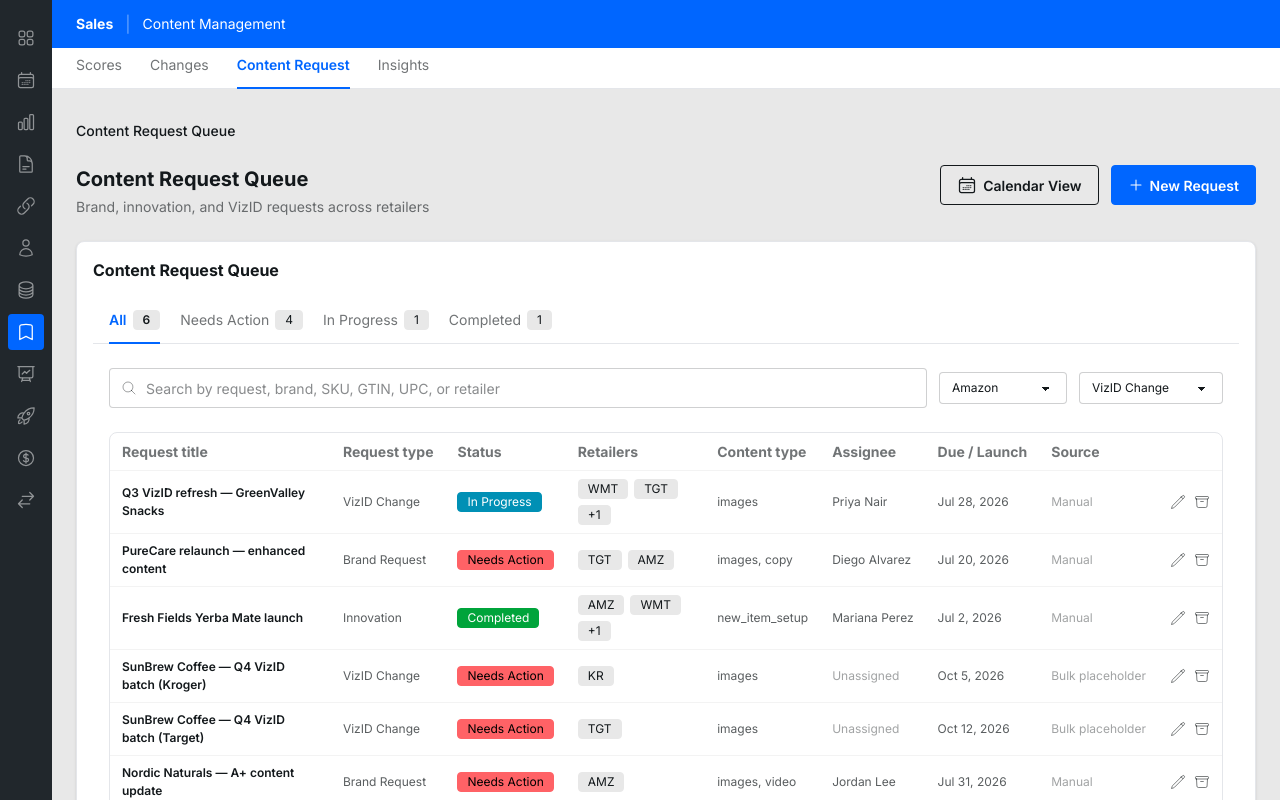
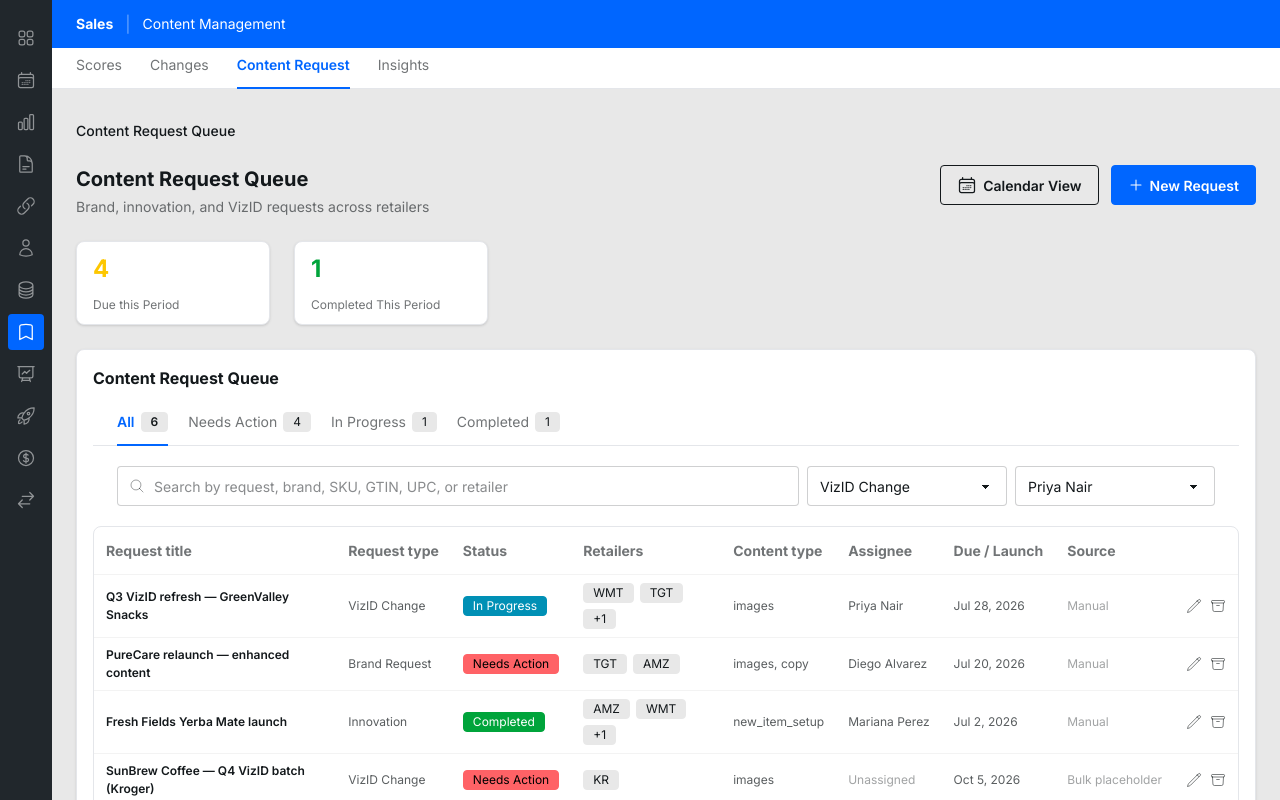
Before and after one commit to hidesignres-maker/galileo-bid-optimization, a React (Vite) app: page / in a window 1280 px wide. Shown: the top 800 px of the page. Built offline with nearby package versions, Linux system fonts and the light colour scheme.

Commit message:
Align Galileo queue composition with Figma

```diff
--- a/src/components/QueueMetricCards.jsx
+++ b/src/components/QueueMetricCards.jsx
@@ -1,31 +1,42 @@
 import { REQUEST_STATUS, isDueThisPeriod } from "../lib/models";
+import { Card } from "./ui/Card";
 
 /**
- * QueueMetricCards — Jira/Monday-style workload cards. Counts are derived
- * from the live `requests` array (including placeholder rows created by
- * Bulk CSV), not a separate stat store — so creating requests immediately
- * updates these.
+ * QueueMetricCards — Galileo summary-card row above the Queue surface.
+ *
+ * Two cards only, per the approved Figma composition: "Due this Period" and
+ * "Completed This Period". Values reuse the exact calculations this
+ * component already had — no new metric or calculation introduced:
+ *  - Due this Period: isDueThisPeriod(dueDate), unchanged (date-based, not
+ *    status-scoped).
+ *  - Completed This Period: reuses the existing all-time
+ *    `status === COMPLETED` count. There is no existing calculation that
+ *    additionally scopes "completed" to the current period, and combining
+ *    one wasn't introduced here per "do not add new calculations" — so the
+ *    card's title is period-scoped (Figma copy) but its number is the same
+ *    all-time Completed count that already existed. Flagged in the parity
+ *    report; not silently invented.
  */
 export function QueueMetricCards({ requests }) {
-  const inProgress = requests.filter((r) => r.status === REQUEST_STATUS.IN_PROGRESS).length;
   const dueThisPeriod = requests.filter((r) => isDueThisPeriod(r.dueDate)).length;
   const completed = requests.filter((r) => r.status === REQUEST_STATUS.COMPLETED).length;
-  const needsAction = requests.filter((r) => r.status === REQUEST_STATUS.NEEDS_ACTION).length;
 
   const cards = [
-    { label: "In Progress", value: inProgress, tone: "text-info" },
-    { label: "Due This Period", value: dueThisPeriod, tone: "text-warning" },
-    { label: "Completed", value: completed, tone: "text-success" },
-    { label: "Needs Action", value: needsAction, tone: "text-error" },
+    { label: "Due this Period", value: dueThisPeriod, tone: "text-warning" },
+    { label: "Completed This Period", value: completed, tone: "text-success" },
   ];
 
   return (
-    <div className="grid grid-cols-2 sm:grid-cols-4 gap-3">
+    <div className="flex gap-6">
       {cards.map((c) => (
-        <div key={c.label} className="card bg-base-100 border border-base-300 shadow-sm p-4">
+        <Card
+          key={c.label}
+          className="w-[194px] h-[84px] shrink-0"
+          bodyClassName="p-4 h-full flex flex-col justify-center"
+        >
           <div className={`text-2xl font-bold ${c.tone}`}>{c.value}</div>
           <div className="text-xs text-base-content/60 mt-1">{c.label}</div>
-        </div>
+        </Card>
       ))}
     </div>
   );
--- a/src/pages/ContentRequestQueue.jsx
+++ b/src/pages/ContentRequestQueue.jsx
@@ -1,10 +1,12 @@
-import { MagnifyingGlassIcon, PencilIcon, ArchiveBoxIcon, ChevronLeftIcon, ChevronRightIcon } from "@heroicons/react/24/outline";
+import { PencilIcon, ArchiveBoxIcon, ChevronLeftIcon, ChevronRightIcon } from "@heroicons/react/24/outline";
+import { MagnifyingGlassIcon } from "@heroicons/react/24/outline";
+import { QueueMetricCards } from "../components/QueueMetricCards";
 import { Card } from "../components/ui/Card";
 import { Table } from "../components/ui/Table";
 import { Input } from "../components/ui/Input";
 import { Select } from "../components/ui/Select";
 import { mockRetailers } from "../data/mockRetailers";
-import { REQUEST_TYPE_LABELS } from "../data/formOptions";
+import { REQUEST_TYPE_LABELS, mockAssignees } from "../data/formOptions";
 import { REQUEST_STATUS, getRequestDisplayDate } from "../lib/models";
 import { fmtDate } from "../lib/format";
 
@@ -27,7 +29,7 @@ const STATUS_LABEL = {
 // Status tabs use only real status values from lib/models.js. Figma's
 // reference screen also showed "Shipped" / "On Hold" / "Archive" tabs, but
 // those aren't values this prototype's data model defines — adding them
-// would mean inventing status/business logic, which is out of scope for a
+// would mean inventing status/business logic, out of scope for a
 // presentation-only pass. "Draft" is defined in REQUEST_STATUS but isn't
 // represented in the current mock data, so it's left out of the tab row
 // for now rather than shown as an always-empty tab.
@@ -42,8 +44,6 @@ const REQUEST_TYPE_FILTER_OPTIONS = Object.entries(REQUEST_TYPE_LABELS).map(([va
   value,
   label,
 }));
-
-const RETAILER_FILTER_OPTIONS = mockRetailers.map((r) => ({ value: r.code, label: r.name }));
 
 const MAX_VISIBLE_RETAILERS = 2;
 
@@ -64,31 +64,41 @@ function RetailerTags({ codes }) {
 }
 
 /**
- * ContentRequestQueue — presentation pass aligned to the approved Figma
- * reference. Data, counts, and status values are unchanged from the
- * prototype; only composition/hierarchy/density changed:
- *  - status tabs + toolbar (search / retailer / request type) + table +
- *    footer now live inside one dominant Card (the queue's "work surface"),
- *    replacing the separate QueueMetricCards tile row. QueueMetricCards.jsx
- *    itself is untouched and simply no longer rendered here.
- *  - Search, filters, tabs, pagination, and rows-per-page are presentation
- *    only — no filtering/pagination logic invented. All rows always render.
+ * ContentRequestQueue — Galileo composition parity pass.
+ * Data, counts, and status values are unchanged from the prototype; only
+ * geometry/composition changed to match the approved Figma frame:
+ *  - Summary cards (QueueMetricCards, 2 cards) render above this component's
+ *    own Card surface, at their approved 194x84 size / 24px gap.
+ *  - Status tabs: exactly 40px tall, 24px horizontal inset.
+ *  - Toolbar: Search (dominant) + Request Type + Assignee (each 200px),
+ *    8px gap, 24px/12px padding, all controls 40px tall. The Assignee
+ *    filter replaces the prior Retailers filter — visual-only substitution,
+ *    sourced entirely from existing `mockAssignees` data (see parity
+ *    report), not a new data source. mockRetailers/retailerLabel stay
+ *    imported — still used by the table's own Retailers column.
+ *  - Table: no extra nested inset (flush with the Card), explicit 48px
+ *    header/row height.
+ *  - Footer: 24px horizontal inset, exactly 64px tall.
+ *  - Search, filters, tabs, pagination, and rows-per-page remain
+ *    presentation only — no filtering/pagination logic invented or
+ *    changed. All rows always render.
  *  - Row actions (edit/archive icons) are decorative; no edit/archive
  *    callback exists anywhere in this prototype yet.
- *  - "New Request" now lives in the page-level header in App.jsx, not in
- *    this component — `onNewRequest` is no longer a prop here.
  */
 export function ContentRequestQueue({ requests }) {
   const countFor = (key) =>
     key === "all" ? requests.length : requests.filter((r) => r.status === key).length;
 
   return (
+    <div className="flex flex-col gap-6">
+      <QueueMetricCards requests={requests} />
+
       <Card title="Content Request Queue" bodyClassName="p-0">
-      {/* Status tabs — display only. Not wired to filtering (see file-level
-          comment): all rows always render below regardless of which tab
-          reads as active. "All" is shown active by default since that's the
-          only state that doesn't imply a filter decision we haven't built. */}
-      <div className="flex items-center gap-5 px-4 pt-3 border-b border-base-300">
+        {/* Status tabs — display only, 40px tall. Not wired to filtering:
+            all rows always render below regardless of which tab reads as
+            active. "All" is shown active by default since that's the only
+            state that doesn't imply a filter decision we haven't built. */}
+        <div className="h-10 flex items-end gap-5 px-6 border-b border-base-300">
           {STATUS_TABS.map((tab) => (
             <span
               key={tab.key}
@@ -105,28 +115,29 @@ export function ContentRequestQueue({ requests }) {
         </div>
 
         {/* Toolbar — search + filters are presentation only (uncontrolled,
-          no onChange wiring), reusing the existing Input/Select wrappers. */}
-      {/* Input/Select both hardcode w-full on their own root element, so a
-          width passed via containerClassName competes with that same
-          property instead of overriding it. Each control gets its own
-          sized wrapper div here so search reliably stays dominant. */}
-      <div className="flex items-center gap-3 p-4">
+            no onChange wiring), reusing the existing Input/Select wrappers.
+            Each control gets its own sized wrapper div rather than a width
+            passed via containerClassName, since Input/Select hardcode
+            w-full on their own root element and a competing width class
+            there isn't guaranteed to win the cascade. */}
+        <div className="flex items-center gap-2 px-6 py-3">
           <div className="flex-1 relative">
             <MagnifyingGlassIcon className="w-4 h-4 text-base-content/40 absolute left-3 top-1/2 -translate-y-1/2 pointer-events-none z-10" />
             <Input placeholder="Search by request, brand, SKU, GTIN, UPC, or retailer" className="pl-9" />
           </div>
-        <div className="w-32 shrink-0">
-          <Select className="select-sm" placeholder="Retailers" options={RETAILER_FILTER_OPTIONS} />
+          <div className="w-[200px] shrink-0">
+            <Select placeholder="Request Type" options={REQUEST_TYPE_FILTER_OPTIONS} />
           </div>
-        <div className="w-36 shrink-0">
-          <Select className="select-sm" placeholder="Request Type" options={REQUEST_TYPE_FILTER_OPTIONS} />
+          <div className="w-[200px] shrink-0">
+            <Select placeholder="Assignee" options={mockAssignees} />
           </div>
         </div>
 
-      <div className="px-4 pb-4">
+        {/* Table — flush with the Card (no extra nested horizontal inset);
+            explicit 48px header/row height via h-12 on each <tr>. */}
         <Table>
           <thead>
-            <tr>
+            <tr className="h-12">
               <th className="whitespace-nowrap">Request title</th>
               <th className="whitespace-nowrap">Request type</th>
               <th className="whitespace-nowrap">Status</th>
@@ -140,7 +151,7 @@ export function ContentRequestQueue({ requests }) {
           </thead>
           <tbody>
             {requests.map((req) => (
-              <tr key={req.id}>
+              <tr key={req.id} className="h-12">
                 <td className="font-semibold text-base-content">
                   {req.title || <span className="italic font-normal text-base-content/40">Untitled</span>}
                 </td>
@@ -186,12 +197,11 @@ export function ContentRequestQueue({ requests }) {
             )}
           </tbody>
         </Table>
-      </div>
 
-      {/* Footer — pagination and rows-per-page are decorative; there is no
-          pagination state anywhere in this prototype (all rows always
-          render). */}
-      <div className="grid grid-cols-3 items-center px-4 py-3 border-t border-base-300 text-sm text-base-content/50">
+        {/* Footer — 64px tall, 24px horizontal inset. Pagination and
+            rows-per-page are decorative; there is no pagination state
+            anywhere in this prototype (all rows always render). */}
+        <div className="h-16 grid grid-cols-3 items-center px-6 border-t border-base-300 text-sm text-base-content/50">
           <span className="whitespace-nowrap">Last updated: Now</span>
           <div className="flex items-center justify-center gap-1">
             <span className="w-7 h-7 flex items-center justify-center rounded-field text-base-content/30">
@@ -212,5 +222,6 @@ export function ContentRequestQueue({ requests }) {
           </div>
         </div>
       </Card>
+    </div>
   );
 }
```
Lines whose indentation alone changed are shown as unchanged.
